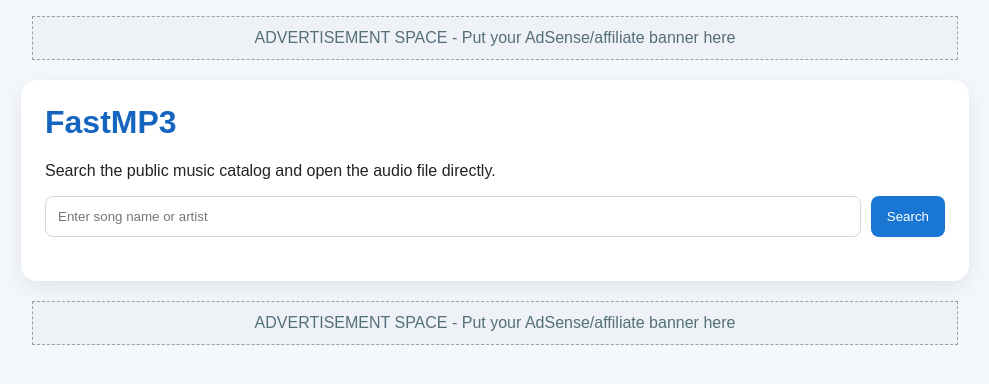
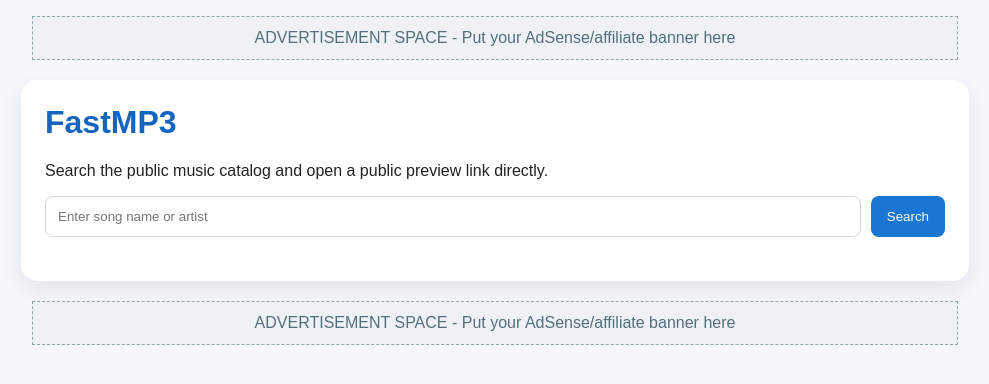
Before and after one commit to hansellpaulus9-coder/swiftmp3, a Flask app: page / in a window 1280 px wide. Shown: the top 384 px of the page, without its empty margins (145-1134 px from the left). Run offline with Flask 2, Linux system fonts and the light colour scheme.

Commit message:
Add files via upload

```diff
--- a/app.py
+++ b/app.py
@@ -117,7 +117,10 @@ def search_tracks():
         if not tracks:
             return jsonify({'error': 'No public preview tracks were available for that query.'}), 404
 
-        return jsonify(tracks)
+        return jsonify({
+            'preview_only': True,
+            'tracks': tracks
+        })
     except Exception:
         return jsonify({'error': 'The public music catalog is temporarily unavailable. Please refresh and try again.'}), 500
 
--- a/templates/index.html
+++ b/templates/index.html
@@ -24,7 +24,7 @@
 
   <div class="container">
     <h1>FastMP3</h1>
-    <p>Search the public music catalog and open the audio file directly.</p>
+    <p>Search the public music catalog and open a public preview link directly.</p>
 
     <div class="search-box">
       <input id="query" type="text" placeholder="Enter song name or artist" />
@@ -54,18 +54,18 @@
       document.getElementById('loading').style.display = 'none';
 
       if (data.error) return alert(data.error);
-      if (!data.length) return alert('No results found.');
+      if (!data.preview_only || !data.tracks?.length) return alert('No results found.');
 
       const results = document.getElementById('results');
-      data.forEach(track => {
+      data.tracks.forEach(track => {
         const div = document.createElement('div');
         div.className = 'track';
         div.innerHTML = `
           <div>
             <strong>${track.title}</strong><br>
-            <span class="small">Duration: ${track.duration}</span>
+            <span class="small">Public preview • ${track.duration}</span>
           </div>
-          <button class="download-btn" onclick="window.location.href='/download?id=${encodeURIComponent(track.id)}&title=${encodeURIComponent(track.title)}'">Download MP3</button>
+          <button class="download-btn" onclick="window.location.href='/download?id=${encodeURIComponent(track.id)}&title=${encodeURIComponent(track.title)}'">Open Preview</button>
         `;
         results.appendChild(div);
       });
```
